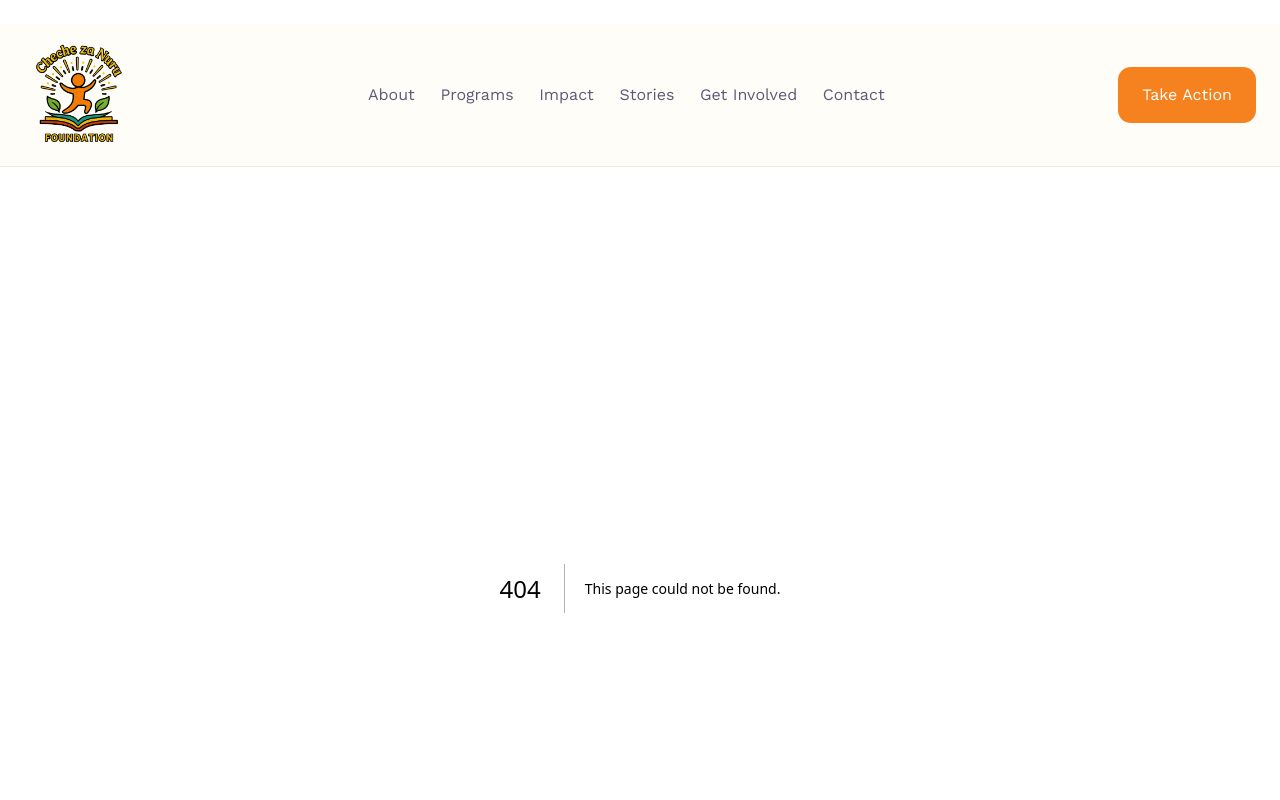
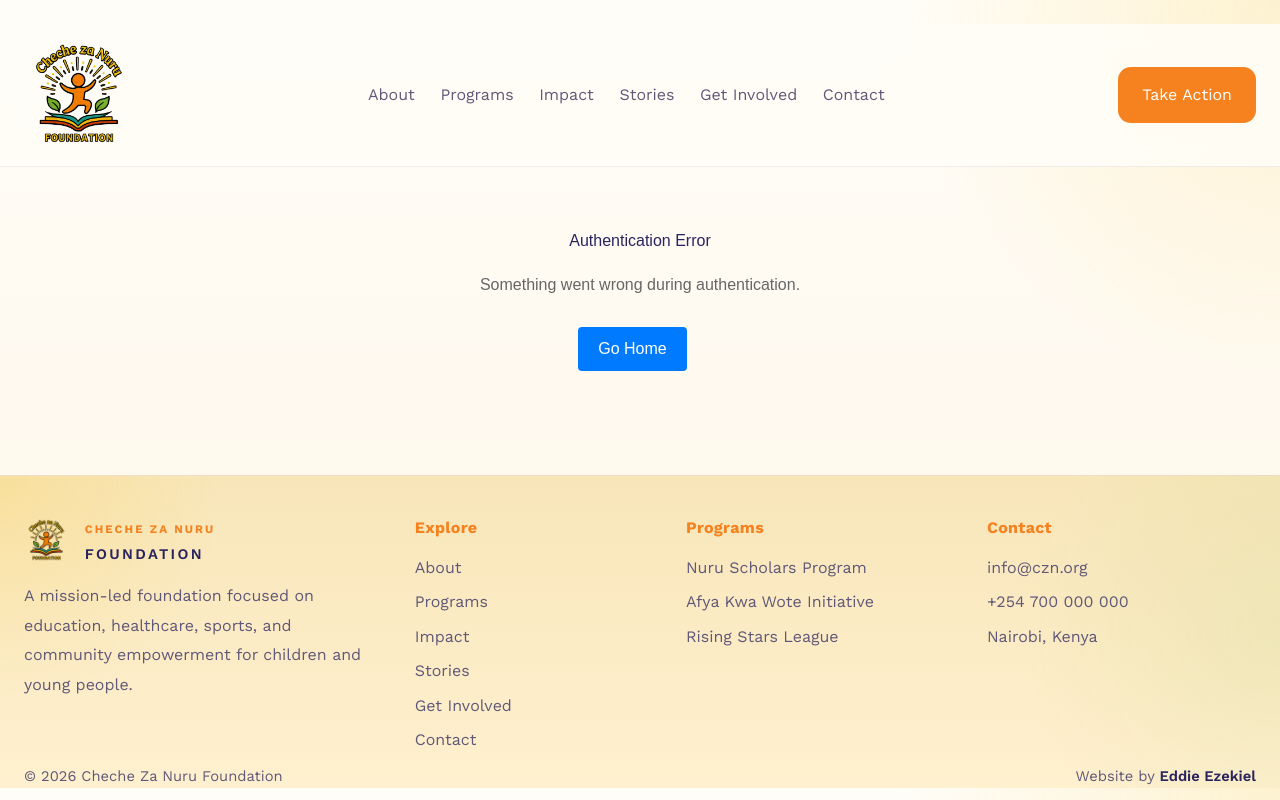
Before and after one commit to edveloper/cheche-za-nuru, a Next.js app: page /auth/error in a window 1280 px wide. Before the commit this address had no page. Shown: the top 800 px of the page. Built offline with nearby package versions, Linux system fonts and the light colour scheme.

Commit message:
Add Supabase auth callback routes
- Create /auth/callback route to handle password reset and auth code exchange
- Create /auth/error page to display auth errors (with Suspense boundary)
- Update Supabase redirect URLs to use /auth/callback

```diff
--- /dev/null
+++ b/src/app/auth/callback/route.ts
@@ -0,0 +1,50 @@
+import { createClient } from "@supabase/supabase-js";
+import { NextRequest, NextResponse } from "next/server";
+
+export async function GET(request: NextRequest) {
+  const searchParams = request.nextUrl.searchParams;
+  const code = searchParams.get("code");
+  const error = searchParams.get("error");
+  const error_description = searchParams.get("error_description");
+
+  // Handle auth errors (expired links, etc.)
+  if (error) {
+    const errorMessage = error_description
+      ? `${error}: ${decodeURIComponent(error_description)}`
+      : error;
+
+    console.error("Auth callback error:", errorMessage);
+
+    return NextResponse.redirect(
+      new URL(
+        `/auth/error?error=${encodeURIComponent(errorMessage)}`,
+        request.url,
+      ),
+    );
+  }
+
+  // Exchange authorization code for session
+  if (code) {
+    const supabase = createClient(
+      process.env.NEXT_PUBLIC_SUPABASE_URL!,
+      process.env.SUPABASE_SERVICE_ROLE_KEY!,
+    );
+
+    const { error: exchangeError } =
+      await supabase.auth.exchangeCodeForSession(code);
+
+    if (exchangeError) {
+      console.error("Session exchange error:", exchangeError.message);
+
+      return NextResponse.redirect(
+        new URL(
+          `/auth/error?error=${encodeURIComponent(exchangeError.message)}`,
+          request.url,
+        ),
+      );
+    }
+  }
+
+  // Success - redirect to home
+  return NextResponse.redirect(new URL("/", request.url));
+}
--- /dev/null
+++ b/src/app/auth/error/page.tsx
@@ -0,0 +1,67 @@
+"use client";
+
+import { useSearchParams } from "next/navigation";
+import Link from "next/link";
+
+function AuthErrorContent() {
+  const searchParams = useSearchParams();
+  const error = searchParams.get("error");
+
+  return (
+    <div style={{ padding: "40px", textAlign: "center", fontFamily: "sans-serif" }}>
+      <h1>Authentication Error</h1>
+
+      {error && (
+        <div
+          style={{
+            backgroundColor: "#fee",
+            border: "1px solid #fcc",
+            padding: "20px",
+            borderRadius: "8px",
+            marginBottom: "20px",
+            textAlign: "left",
+            display: "inline-block",
+          }}
+        >
+          <strong>Error:</strong>
+          <p style={{ marginTop: "10px", whiteSpace: "pre-wrap", wordBreak: "break-word" }}>
+            {error}
+          </p>
+        </div>
+      )}
+
+      <p style={{ marginTop: "20px", color: "#666" }}>
+        {error && error.includes("expired")
+          ? "Your authentication link has expired. Please request a new one."
+          : "Something went wrong during authentication."}
+      </p>
+
+      <div style={{ marginTop: "30px" }}>
+        <Link href="/" style={{ marginRight: "15px", textDecoration: "none" }}>
+          <button
+            style={{
+              padding: "10px 20px",
+              backgroundColor: "#007bff",
+              color: "white",
+              border: "none",
+              borderRadius: "4px",
+              cursor: "pointer",
+            }}
+          >
+            Go Home
+          </button>
+        </Link>
+      </div>
+    </div>
+  );
+}
+
+import { Suspense } from "react";
+
+export default function AuthErrorPage() {
+  return (
+    <Suspense fallback={<div style={{ padding: "40px", textAlign: "center" }}>Loading...</div>}>
+      <AuthErrorContent />
+    </Suspense>
+  );
+}
```
